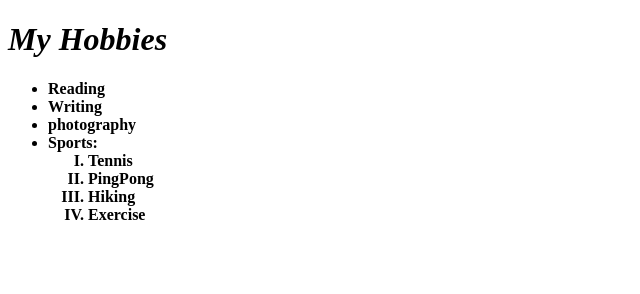
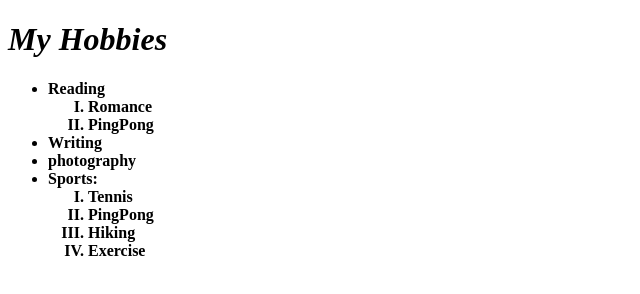
Before and after one commit to Lanigithub/HTML---Personal-Site, a plain HTML site: page My Hobbies.html in a window 1280 px wide. Shown: the whole page, without its empty margins (0-640 px from the left). Drawn offline with Linux system fonts and the light colour scheme.

Commit message:
Update My Hobbies.html

```diff
--- a/My Hobbies.html
+++ b/My Hobbies.html
@@ -15,6 +15,10 @@
     <ul type= "disc" >
       <strong>
         <li>Reading</li>
+             <ol type="I">
+              <li>Romance</li>
+              <li>PingPong</li>
+           </ol>
         <li>Writing</li>
         <li>photography</li>
         <li>Sports:</li>
```
